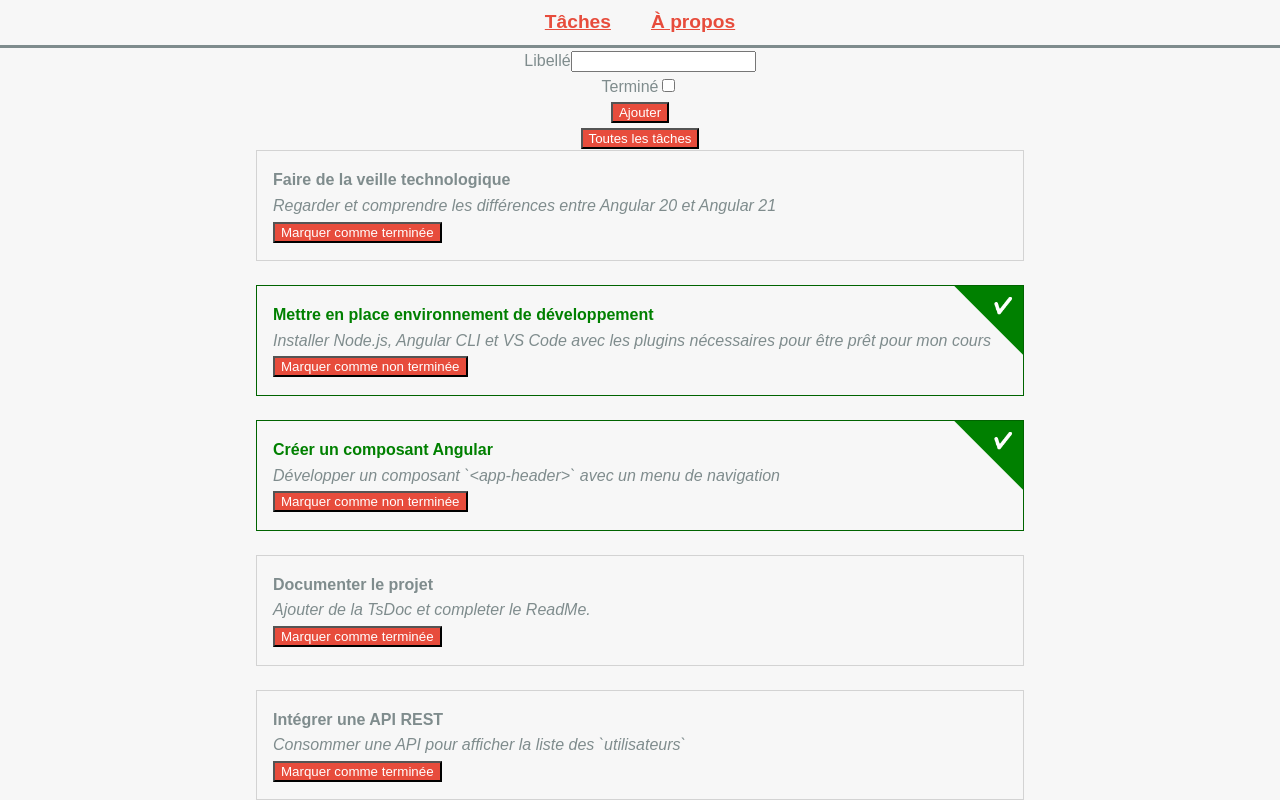
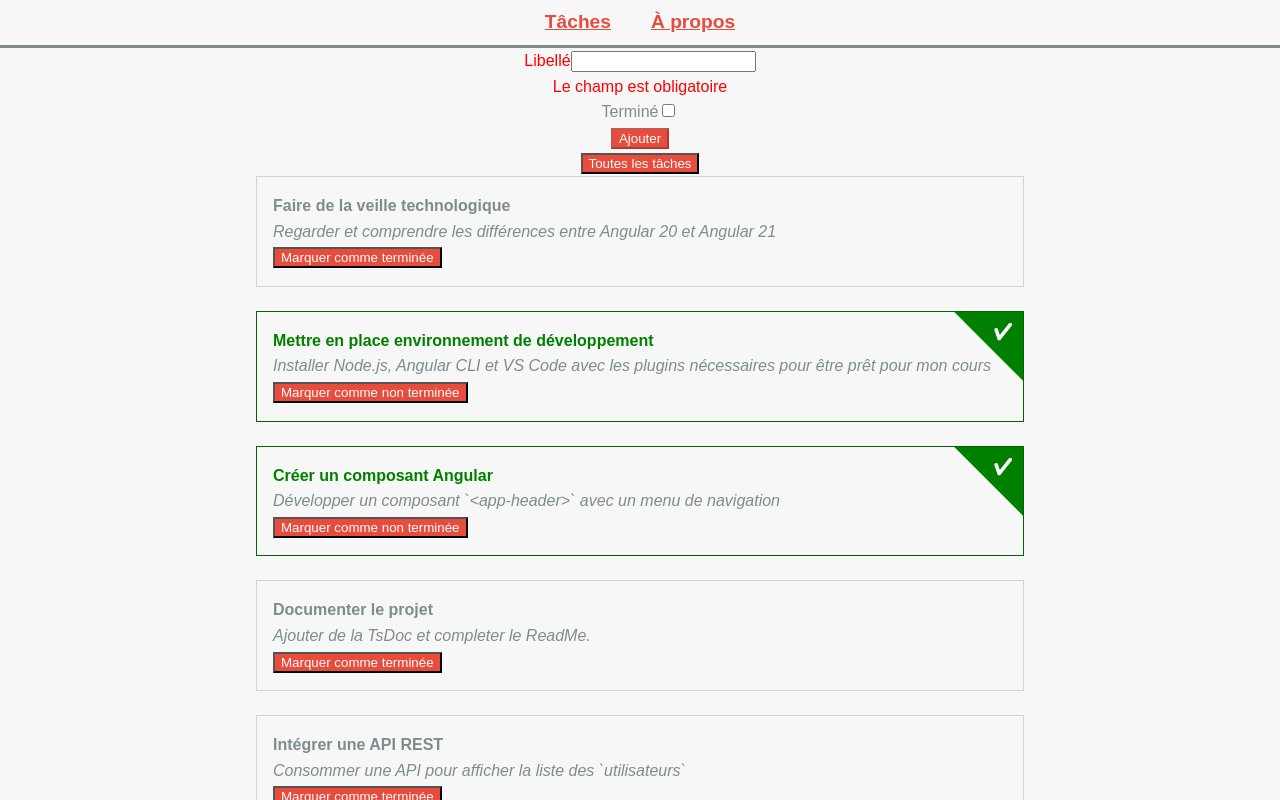
Before and after one commit to EnaRiLau/TP-ProgFrontEnd-ENSIM, an Angular app in the folder to-do-list-app/: page /to-do-list in a window 1280 px wide. Shown: the top 800 px of the page. Built offline with nearby package versions, Linux system fonts and the light colour scheme.

Commit message:
TP 7.2-bis

```diff
--- a/to-do-list-app/src/app/to-do-list/ajout-tache-reactive-forms/ajout-tache-reactive-forms.css
+++ b/to-do-list-app/src/app/to-do-list/ajout-tache-reactive-forms/ajout-tache-reactive-forms.css
@@ -0,0 +1,7 @@
+.champ-invalide {
+  color: red;
+}
+
+.champ-invalide input {
+  border-color: 1px solid red;
+}
--- a/to-do-list-app/src/app/to-do-list/ajout-tache-reactive-forms/ajout-tache-reactive-forms.html
+++ b/to-do-list-app/src/app/to-do-list/ajout-tache-reactive-forms/ajout-tache-reactive-forms.html
@@ -1,10 +1,21 @@
 <form (ngSubmit)="onSubmit()"
       [formGroup]="form"> <!-- On attache le "group" général au formulaire -->
 
-  <div>
-    <label for="libelle">Libellé</label>
-    <input id="libelle" type="text"
-           formControlName="libelle" /> <!-- On attache le "control" "libelle" au champ -->
+    <div class="champ" [class.champ-invalide]="form.get('libelle')?.invalid">
+      <label for="libelle">Libellé</label>
+      <input id="libelle" type="text"
+              formControlName="libelle" /> <!-- On attache le "control" "libelle" au champ -->
+
+      @let libelleControl = form.get('libelle')!;
+      @if (libelleControl.getError('required'); as required) {
+        <div>Le champ est obligatoire</div>
+      }
+      @else if (libelleControl.getError('minlength'); as min) {
+        <div>Le champ doit contenir {{min.requiredLength}} caractères minimum (actuellement : {{min.actualLength}})</div>
+      }
+      @else if (libelleControl.getError('maxlength'); as max) {
+        <div>Le champ doit contenir {{max.requiredLength}} caractères maximum (actuellement : {{max.actualLength}})</div>
+      }
   </div>
 
   <div>
@@ -13,6 +24,6 @@
            formControlName="done" /> <!-- On attache le "control" "done" au input -->
   </div>
 
-  <button type="submit">Ajouter</button>
+  <button type="submit" [disabled]="form.invalid">Ajouter</button>
 
 </form>
--- a/to-do-list-app/src/app/to-do-list/ajout-tache-reactive-forms/ajout-tache-reactive-forms.ts
+++ b/to-do-list-app/src/app/to-do-list/ajout-tache-reactive-forms/ajout-tache-reactive-forms.ts
@@ -1,5 +1,5 @@
 import { Component, inject, output } from '@angular/core';
-import { FormBuilder, ReactiveFormsModule } from '@angular/forms';
+import { FormBuilder, ReactiveFormsModule, Validators } from '@angular/forms';
 import { Task } from '../task';
 
 @Component({
@@ -18,11 +18,18 @@ export class AjoutTacheReactiveForms {
 
   // Déclaration du formulaire
   form = this.fb.group({
-    libelle :this.fb.control(''),
+    libelle :this.fb.control('', [
+      Validators.required,
+      Validators.minLength(5),
+      Validators.maxLength(20)
+    ]),
     done: this.fb.control(false)
   });
 
   onSubmit(): void {
+    if (this.form.invalid) {
+      return;
+    }
     // Récupération de la valeur du formulaire
     const value = this.form.value;
 
```
Also changed, not shown: 1 other file (tests, documents, lock files or other folders).
